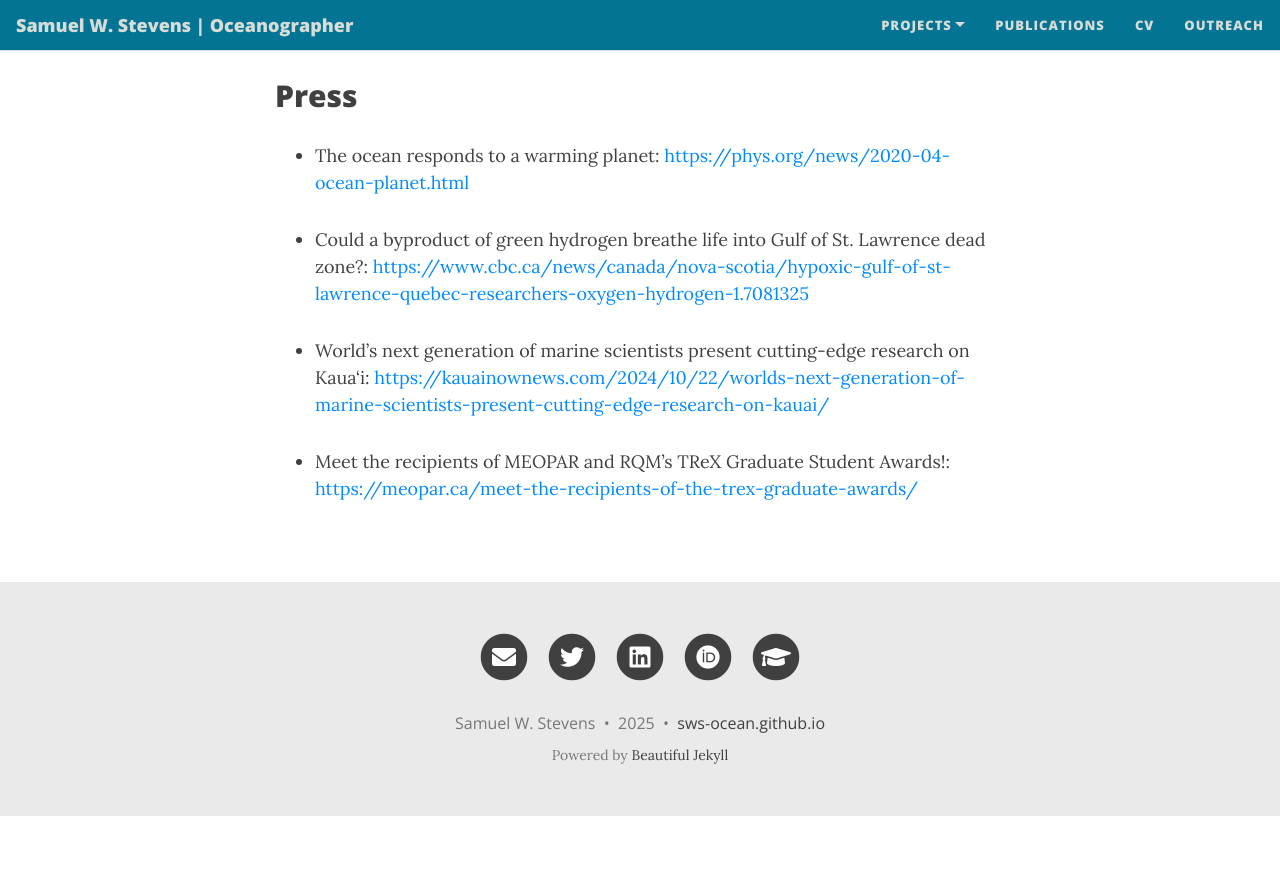
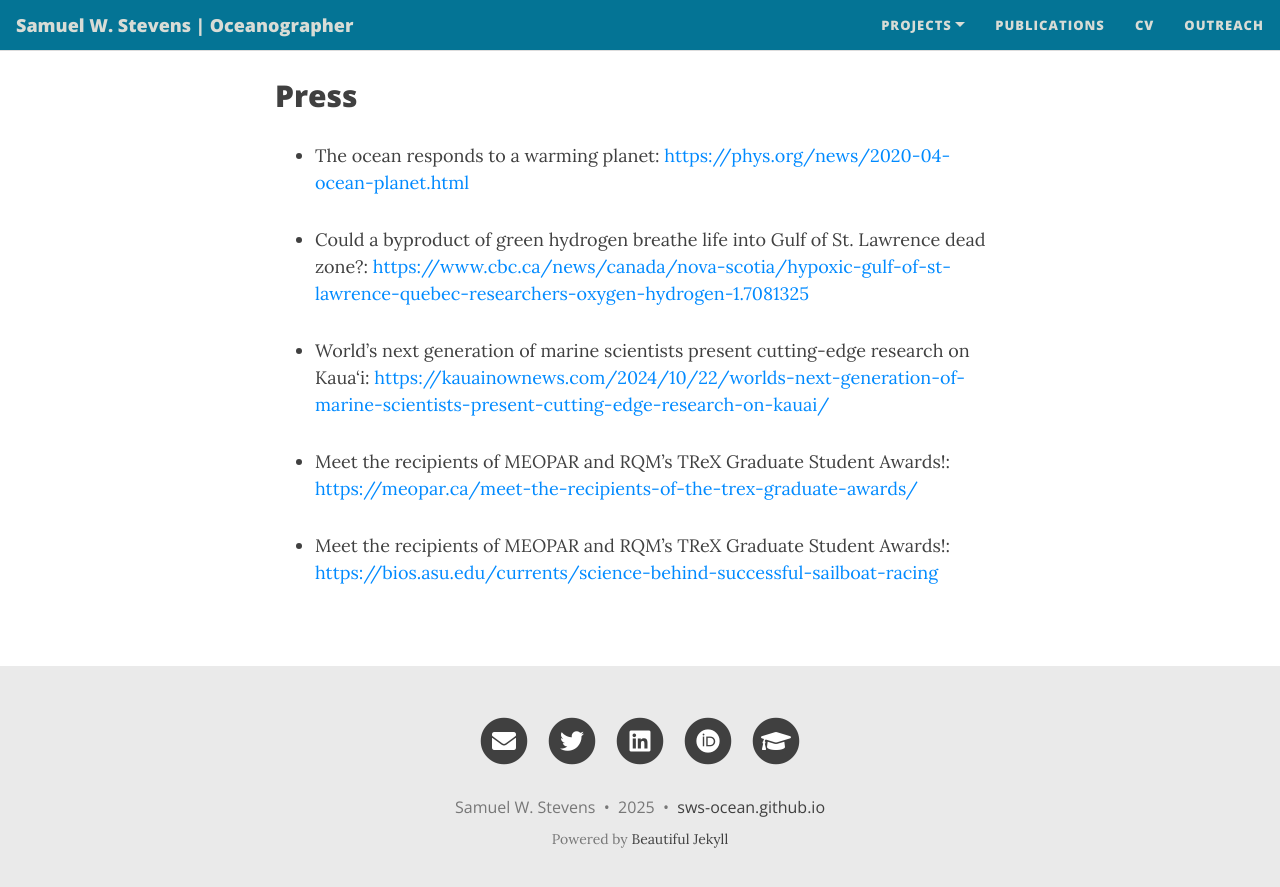
Before and after one commit to sws-ocean/sws-ocean.github.io, a Jekyll site: the page built from docs/pubs.md, in a window 1280 px wide and 900 px high, scrolled down 1387 px. Shown: the top 887 px of the window. Built offline with Jekyll 4.4.1, drawn with Linux system fonts in a browser that asks for light colours; nearby versions of some CDN libraries; before the commit the page ends 2203 px from its top, so only the background shows below that.

Commit message:
Update pubs.md

```diff
--- a/docs/pubs.md
+++ b/docs/pubs.md
@@ -81,5 +81,12 @@ description: Review the scholarly publications of Sam Stevens. This page catalog
       <li>
       <p>Meet the recipients of MEOPAR and RQM’s TReX Graduate Student Awards!: <a href="https://meopar.ca/meet-the-recipients-of-the-trex-graduate-awards/" target="_blank">https://meopar.ca/meet-the-recipients-of-the-trex-graduate-awards/</a></p>
     </li>
+      <li>
+      <p>Meet the recipients of MEOPAR and RQM’s TReX Graduate Student Awards!: <a href="https://bios.asu.edu/currents/science-behind-successful-sailboat-racing
+" target="_blank">https://bios.asu.edu/currents/science-behind-successful-sailboat-racing
+</a></p>
+    </li>
   </ul>
+
+
 </section>
```
